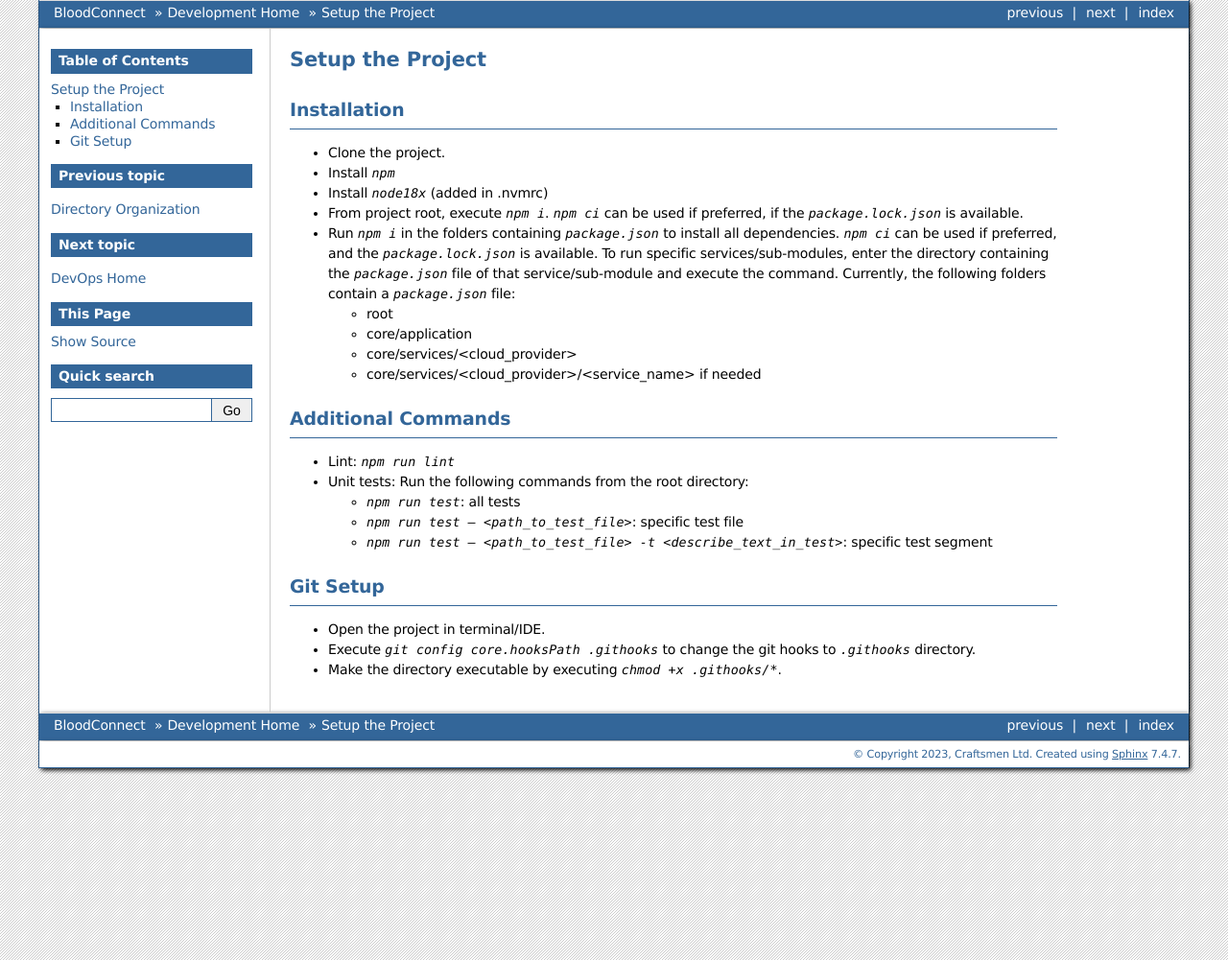
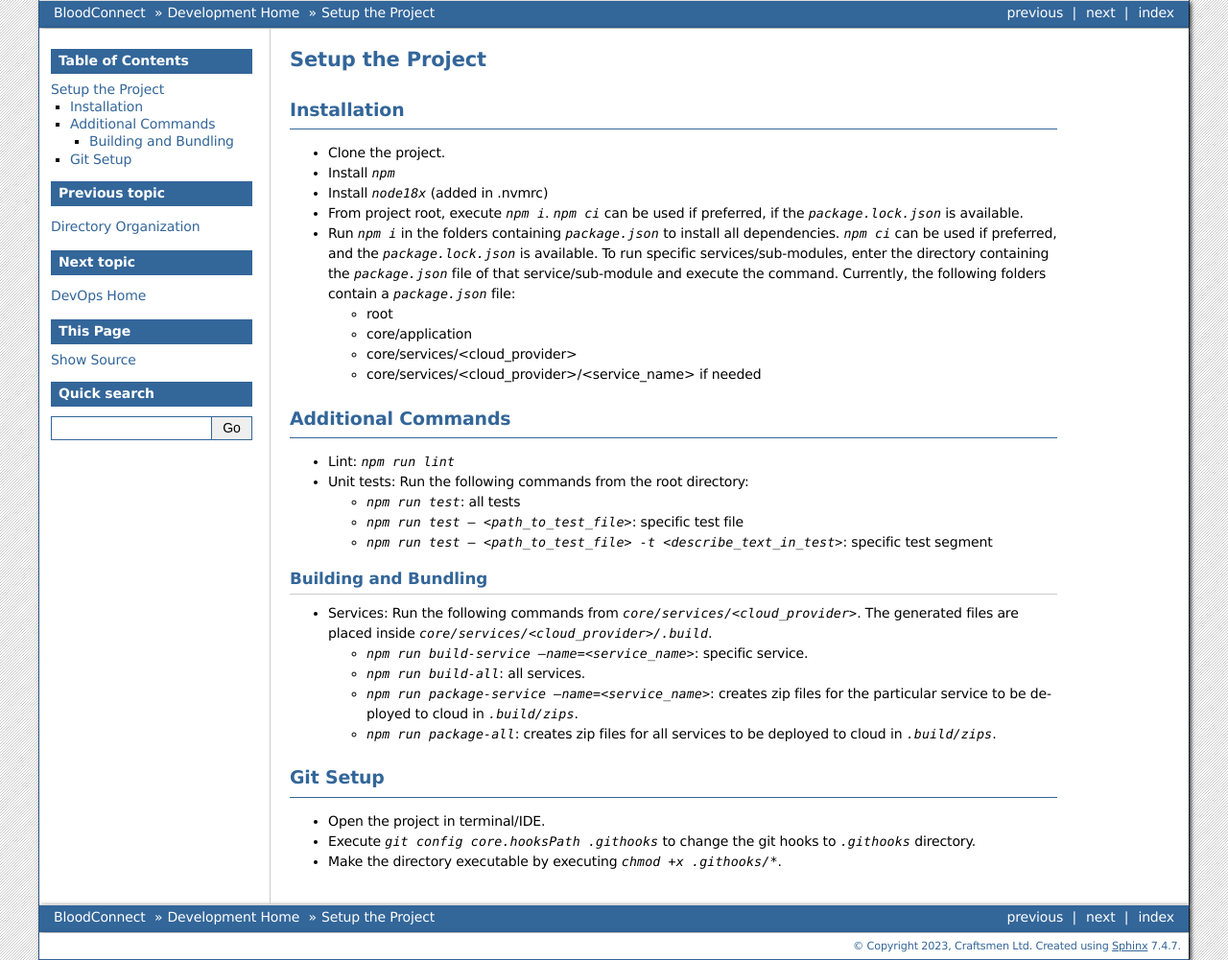
Before and after one commit to CraftsmenLtd/BloodConnect, a Sphinx documentation site: the page built from docs/development/GettingStarted.rst, in a window 1280 px wide. Shown: the whole page at 96% size. Built offline with Sphinx 7.4.7, drawn with Linux system fonts in a browser that asks for light colours.

Commit message:
I-#32 cloud related docs updated

```diff
--- a/docs/development/DirectoryOrganization.rst
+++ b/docs/development/DirectoryOrganization.rst
@@ -15,6 +15,9 @@ Please go through the :doc:`Architecture <./Architecture>` and the :doc:`Cloud D
         ├── application
         └── services
             ├── aws
+            |   |── .build
+            |   |    |── <list_of_services_containing_transpiled_files>
+            |   |    └── zips
             |   |── <list_of_services>
             |   └── commons
             └── gCloud
@@ -25,3 +28,5 @@ Please go through the :doc:`Architecture <./Architecture>` and the :doc:`Cloud D
 - **application**: Contains all *application/business logic* of the system. This is the default place where all the codes will reside, unless there is a reason to put it elsewhere. It will contain all the *application logic*, that is not coupled to infrastructure or i/o. All codes here can be imported and reused in other modules and services. As mentioned in the `Architecture` document, the directory structure here will reflect the use cases of the system, not the tech or tool or anything in the i/o periphery.
 - **services**: Contains microservices organized in different cloud solution/hosting providers. This is the place where the application layer logics will be exposed to be used through the infrastructure. Currently, only `aws` implementation is added here, but similar implementations for other providers can be added here.
 - **<service_provider>/commons**: Contains the common libraries and dependencies across services to be used by the different services; that are coupled with the hosting/cloud service provider.
+- **.build**: Contains the transpiled files.
+- **.build/zips**: Contains the zipped transpiled files to be deployed to lambdas.
--- a/docs/development/GettingStarted.rst
+++ b/docs/development/GettingStarted.rst
@@ -24,6 +24,15 @@ Additional Commands
   - `npm run test -- <path_to_test_file>`: specific test file
   - `npm run test -- <path_to_test_file> -t <describe_text_in_test>`: specific test segment
 
+Building and Bundling
+^^^^^^^^^^^^^^^^^^^^^
+- Services: Run the following commands from `core/services/<cloud_provider>`. The generated files are placed inside `core/services/<cloud_provider>/.build`.
+
+  - `npm run build-service --name=<service_name>`: specific service.
+  - `npm run build-all`: all services.
+  - `npm run package-service --name=<service_name>`: creates zip files for the particular service to be deployed to cloud in `.build/zips`.
+  - `npm run package-all`: creates zip files for all services to be deployed to cloud in `.build/zips`.
+
 Git Setup
 ~~~~~~~~~
 - Open the project in terminal/IDE.
```
Also changed, not shown: docs/development/CloudDevGuideline.rst (+7 -0 lines).
